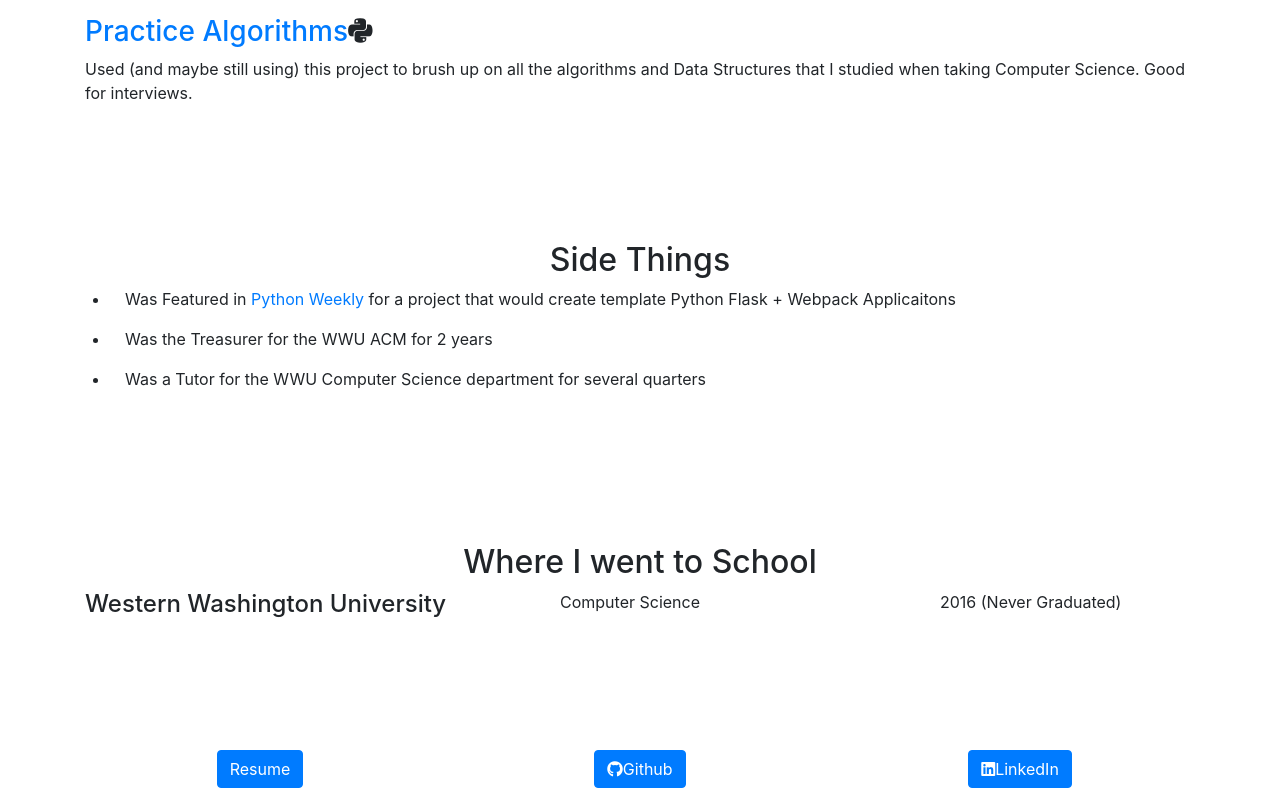
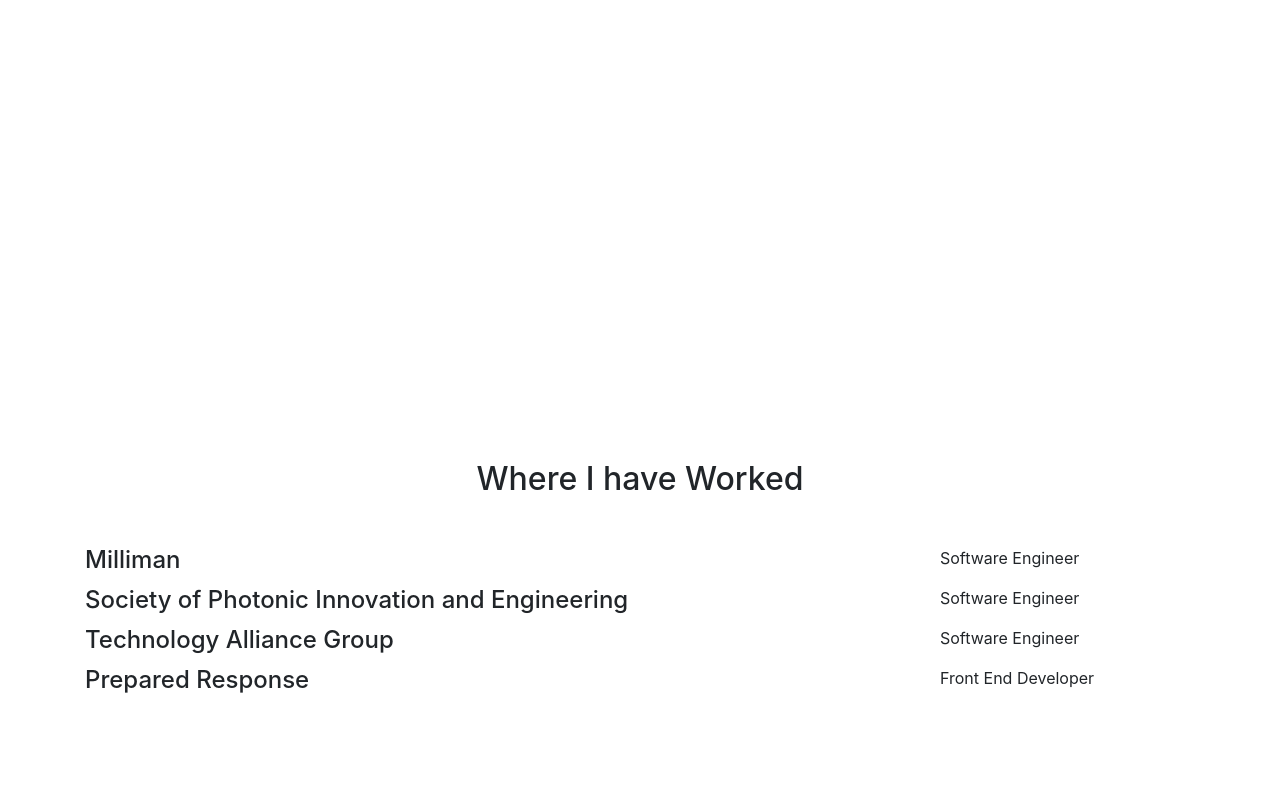
Before and after one commit to mattfinnell/personal-site, a React (Create React App) app: page / in a window 1280 px wide. Shown: the part 1140-1940 px from the top of the page. Built offline with nearby package versions, Linux system fonts and the light colour scheme.

Commit message:
decent mobile xs layout

```diff
--- a/public/jobs.json
+++ b/public/jobs.json
@@ -1,6 +1,6 @@
 [
   { "company": "Milliman", "position" : "Software Engineer", "description" : "Lorem Ipsum SIt Dolor Amet"},
-  { "company": "Society of Photonic Innovation and Engineering (SPIE)", "position" : "Software Engineer", "description" : "Lorem Ipsum SIt Dolor Amet"},
-  { "company": "Technology Alliance Group | NW", "position" : "Software Engineer", "description" : "Lorem Ipsum SIt Dolor Amet"},
+  { "company": "Society of Photonic Innovation and Engineering", "position" : "Software Engineer", "description" : "Lorem Ipsum SIt Dolor Amet"},
+  { "company": "Technology Alliance Group", "position" : "Software Engineer", "description" : "Lorem Ipsum SIt Dolor Amet"},
   { "company": "Prepared Response", "position" : "Front End Developer", "description" : "Lorem Ipsum SIt Dolor Amet"}
 ]
--- a/src/components/Accolades.js
+++ b/src/components/Accolades.js
@@ -8,9 +8,9 @@
         <Row><Col md={12} className="text-center"><h2>Side Things</h2></Col></Row>
         <Row>
           <ul>
-            <li><Col className="accolade" md={12}><p>Was Featured in <a href="https://mailchi.mp/pythonweekly/python-weekly-issue-318?e=99f5ef4e2f">Python Weekly</a> for a project that would create template Python Flask + Webpack Applicaitons</p></Col></li>
-            <li><Col className="accolade" md={12}><p>Was the Treasurer for the WWU ACM for 2 years</p></Col></li>
-            <li><Col className="accolade" md={12}><p>Was a Tutor for the WWU Computer Science department for several quarters</p></Col></li>
+            <Col className="accolade" md={12}><li><p>Was Featured in <a href="https://mailchi.mp/pythonweekly/python-weekly-issue-318?e=99f5ef4e2f">Python Weekly</a> for a project that would create template Python Flask + Webpack Applicaitons</p></li></Col>
+            <Col className="accolade" md={12}><li><p>Was the Treasurer for the WWU ACM for 2 years</p></li></Col>
+            <Col className="accolade" md={12}><li><p>Was a Tutor for the WWU Computer Science department for several quarters</p></li></Col>
           </ul>
         </Row>
       </section>
--- a/src/components/App.js
+++ b/src/components/App.js
@@ -8,15 +8,15 @@
 export default class App extends React.Component {
   render() {
     return (
-      <Container>
+      <Container className="site">
         <Landing/>
         <Bio/>
         <Jobs/>
         <Projects/>
         <Accolades/>
         <Education/>
+        <Contact/>
         <ProfessionalNetworkingButtons/>
-        <Contact/>
       </Container>
     );
   }
--- a/src/components/Education.js
+++ b/src/components/Education.js
@@ -5,11 +5,11 @@
   render() {
     return (
       <section id="education" className="site-section">
-        <Row><Col md={12} className="text-center"><h2>Where I went to School</h2></Col></Row>
+        <Row><Col md={12} className="text-center"><h2>Education</h2></Col></Row>
         <Row>
           <Col md={5}><h4>Western Washington University</h4></Col>
-          <Col md={4}><p>Computer Science</p></Col>
-          <Col md={3}><p>2016 (Never Graduated)</p></Col>
+          <Col md={4}><h5>Computer Science BsC</h5></Col>
+          <Col md={3}><p>2016 (Never Finished)</p></Col>
         </Row>
       </section>
     );
--- a/src/components/Job.js
+++ b/src/components/Job.js
@@ -6,8 +6,8 @@
     return (
       <div className="job">
         <Row>
-          <Col lg={9} className="company"><h4>{this.props.job.company}</h4></Col>
-          <Col lg={3} className="job-title text-right"><p>{this.props.job.position}</p></Col>
+          <Col sm={9} className="company"><h4>{this.props.job.company}</h4></Col>
+          <Col sm={3} className="job-title"><p>{this.props.job.position}</p></Col>
         </Row>
       </div>
     )
--- a/src/components/Landing.js
+++ b/src/components/Landing.js
@@ -4,7 +4,7 @@
 export default class Landing extends React.Component {
   render() {
     return (
-      <section id="landing" className="text-center" >
+      <section id="landing" className="text-center verticaly-center-child" >
         <Row><Col md={12}><h1>Matt Finnell</h1></Col></Row>
         <Row><Col md={12}><p>Seattle Based Software Engineer</p></Col></Row>
         <Row>
--- a/src/components/ProfessionalNetworkingButtons.js
+++ b/src/components/ProfessionalNetworkingButtons.js
@@ -5,8 +5,8 @@
 export default class ProfessionalNetworkingButtons extends Component {
   render() {
     return (
-      <section id="professional-networking-buttons" className="site-section">
-        <Row className="resume-buttons text-center">
+      <section id="professional-networking-buttons" className="site-section verticaly-center-child">
+        <Row className="resume-buttons text-center my-auto">
           <Col sm={4}><Button href="">Resume</Button></Col>
           <Col sm={4}><Button href="https://github.com/mattfinnell"><i className="fab fa-github" />Github</Button></Col>
           <Col sm={4}><Button href="https://www.linkedin.com/in/mattfinnell/"><i className="fab fa-linkedin" />LinkedIn</Button></Col>
--- a/src/index.css
+++ b/src/index.css
@@ -1,11 +1,79 @@
-#home {
-  height : 100vh;
+/* Default Styling for XS Devices */
+section {
+  min-height : 100vh;
 }
 
-h2, .resume-buttons {
-  margin-top : 120px;
+.site:last-child {
+  padding-bottom: 0px;
 }
 
-#contact {
-  padding-bottom : 180px;
+h2 {
+  padding-bottom : 40px;
 }
+
+#landing i {
+  padding : 0 10px;
+}
+
+#jobs {
+  text-align : left;
+}
+
+#jobs h4 {
+  margin-bottom: 0;
+}
+
+#projects i.tool {
+  font-size: 0.8em;
+  padding-left: 10px;
+}
+
+#accolades ul {
+  padding-left : 12px;
+}
+
+#education h4 {
+  margin-bottom: 0;
+}
+
+#professional-networking-buttons i {
+  padding-right: 8px
+}
+
+#professional-networking-buttons .btn {
+  min-width: 120px;
+  width : 180px;
+  margin : 40px 0;
+}
+
+/* Small devices (landscape phones, 576px and up) */
+@media (min-width: 576px) {
+
+}
+
+/*  Medium devices (tablets, 768px and up) */
+@media (min-width: 768px) {
+
+}
+
+/* Large devices (desktops, 992px and up) */
+@media (min-width: 992px) {
+
+}
+
+/* Extra large devices (large desktops, 1200px and up) */
+@media (min-width: 1200px) {
+
+}
+
+/* Utils */
+/* .verticaly-center-child {
+  display: flex;
+  justify-content: center;
+  align-items: center;
+} */
+.verticaly-center-child {
+  display: flex;
+  flex-direction: column;
+  justify-content: center;
+}
```
